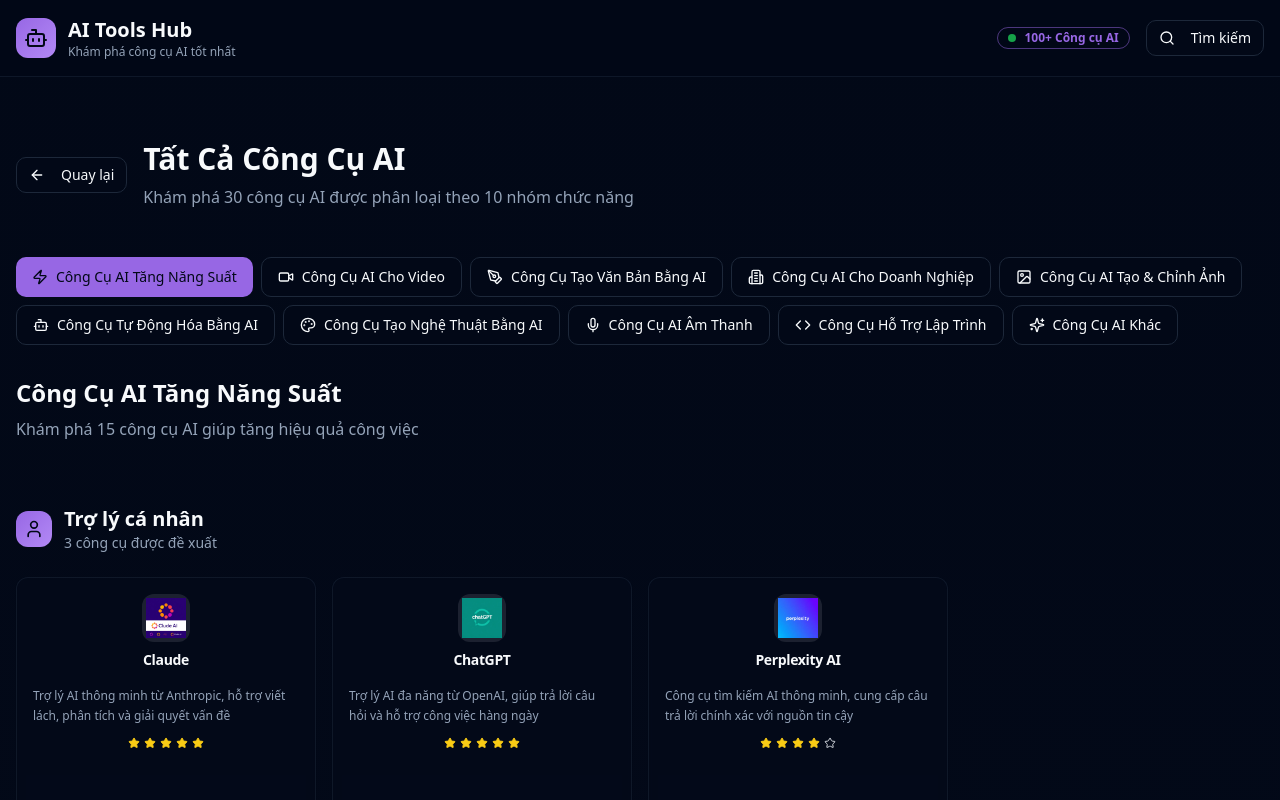
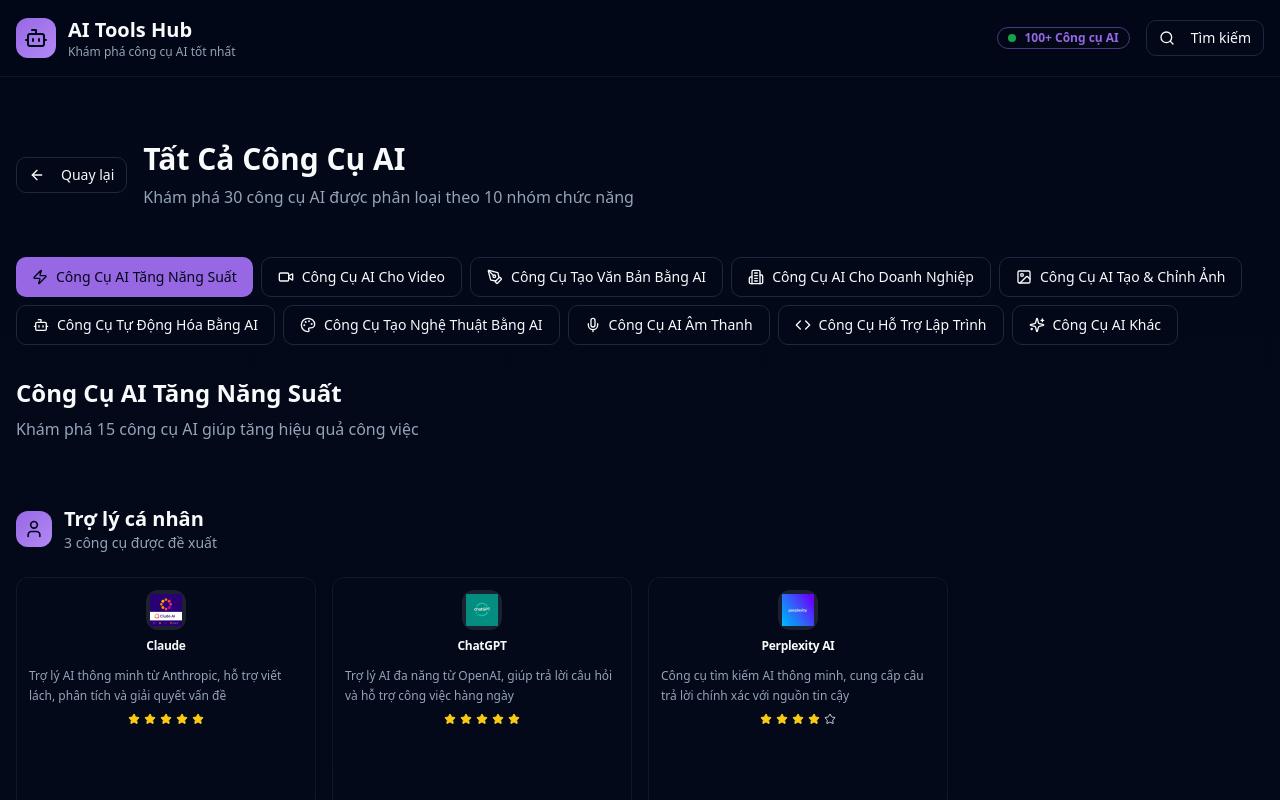
Before and after one commit to CuongVibe18/aiguy-tech, a React (Vite) app: page /all-tools in a window 1280 px wide. Both pictures are taken after a click on the button "Công Cụ AI Tăng Năng Suất". Shown: the top 800 px of the page. Built offline with nearby package versions, Linux system fonts and the light colour scheme.

Commit message:
Adjust card height for better harmony
Shorten the height of the AI tool cards to improve visual balance and overall harmony.

```diff
--- a/src/pages/AllTools.tsx
+++ b/src/pages/AllTools.tsx
@@ -292,25 +292,25 @@ const AllTools = () => {
 
                     <div className="grid grid-cols-2 md:grid-cols-3 lg:grid-cols-4 gap-4">
                       {subcategory.tools.map(tool => (
-                        <Card key={tool.id} className="group hover:shadow-lg transition-all duration-300 border-border/50 bg-card/50 backdrop-blur-sm aspect-[3/4] flex flex-col">
-                          <CardHeader className="flex-shrink-0 p-4">
+                         <Card key={tool.id} className="group hover:shadow-lg transition-all duration-300 border-border/50 bg-card/50 backdrop-blur-sm aspect-[4/5] flex flex-col">
+                           <CardHeader className="flex-shrink-0 p-3">
                              <div className="flex flex-col items-center text-center space-y-2">
-                              <div className="w-12 h-12 rounded-lg overflow-hidden bg-white/10 flex items-center justify-center">
+                               <div className="w-10 h-10 rounded-lg overflow-hidden bg-white/10 flex items-center justify-center">
                                  <img
                                    src={logoMap[tool.id as keyof typeof logoMap]}
                                    alt={`${tool.name} logo`}
-                                  className="w-10 h-10 object-contain"
+                                   className="w-8 h-8 object-contain"
                                  />
                                </div>
-                              <CardTitle className="text-sm font-semibold text-card-foreground group-hover:text-primary transition-colors line-clamp-2">
+                               <CardTitle className="text-xs font-semibold text-card-foreground group-hover:text-primary transition-colors line-clamp-2">
                                  {tool.name}
                                </CardTitle>
                              </div>
                            </CardHeader>
 
-                          <CardContent className="flex-grow flex flex-col justify-between p-4 pt-0">
-                            <div className="space-y-3">
-                              <CardDescription className="text-xs text-muted-foreground leading-relaxed line-clamp-3">
+                           <CardContent className="flex-grow flex flex-col justify-between p-3 pt-0">
+                             <div className="space-y-2">
+                               <CardDescription className="text-xs text-muted-foreground leading-relaxed line-clamp-2">
                                  {tool.description}
                                </CardDescription>
 
@@ -333,11 +333,11 @@ const AllTools = () => {
                                href={tool.website}
                                target="_blank"
                                rel="noopener noreferrer"
-                              className="inline-block w-full mt-3"
+                               className="inline-block w-full mt-2"
                              >
                                <Button
                                  size="sm"
-                                className="w-full text-xs bg-gradient-primary hover:shadow-glow transition-all duration-300"
+                                 className="w-full text-xs bg-gradient-primary hover:shadow-glow transition-all duration-300 py-1 h-7"
                                >
                                  <ExternalLink className="w-3 h-3 mr-1" />
                                  Truy cập
```
Lines whose indentation alone changed are shown as unchanged.
